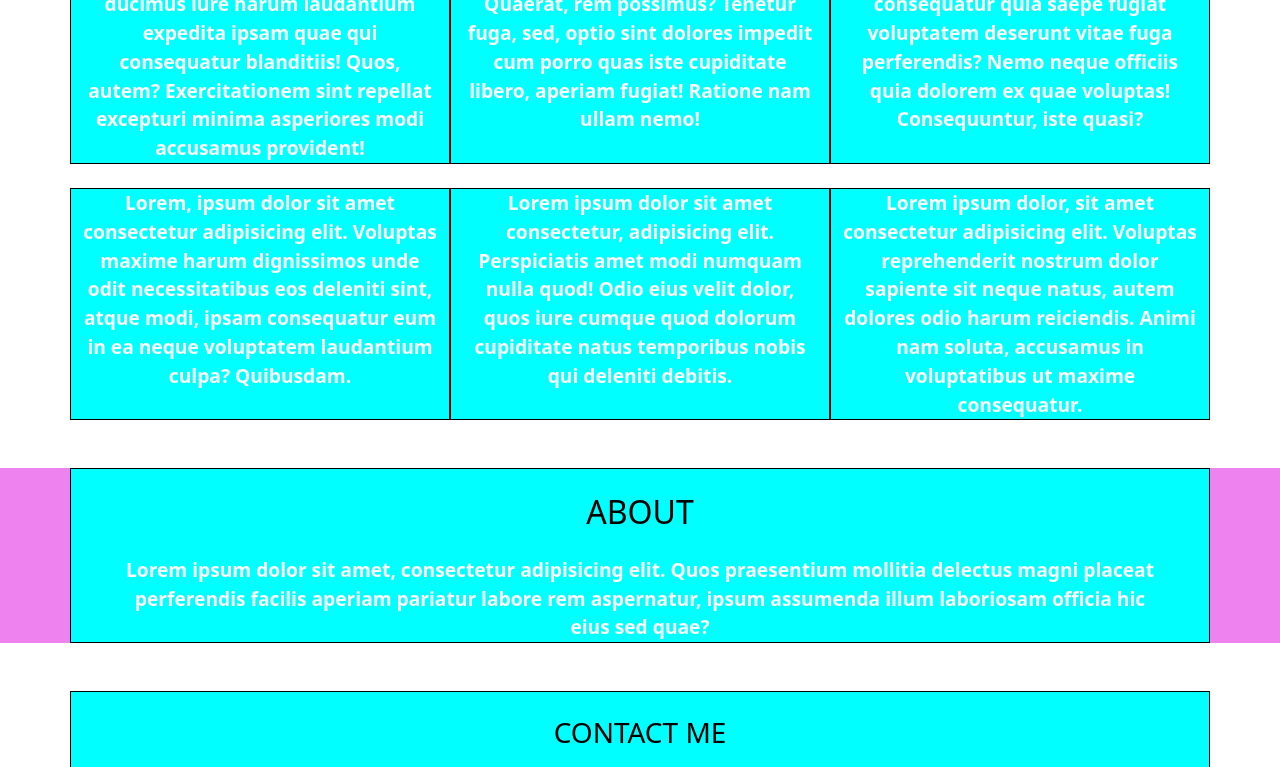
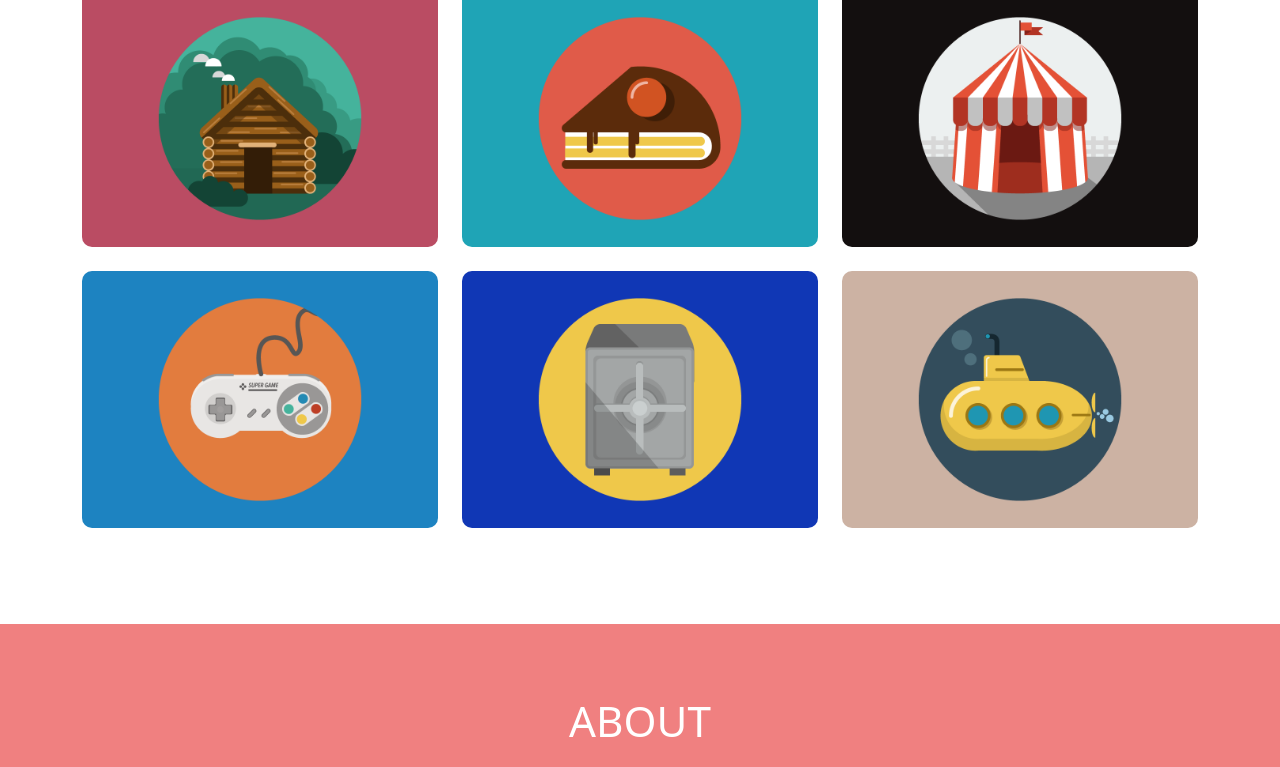
Before and after one commit to Onda-dev/html-css-bootstrap-freelancer, a plain HTML site: page index.html in a window 1280 px wide. Shown: the part 660-1427 px from the top of the page. Drawn offline with nearby package versions, Linux system fonts and the light colour scheme.

Commit message:
Sezioni portfolio e about ok

```diff
--- a/css/style.css
+++ b/css/style.css
@@ -6,6 +6,14 @@ a {
     color: inherit;
 }
 
+img {
+    width: 100%;
+}
+
+.wrapper-small {
+    max-width: 1000px;
+    margin: auto;
+}
 /*----------------
     BUTTONS
 -----------------*/
@@ -41,9 +49,9 @@ header {
     background-color: rgb(146, 130, 238);
 }
 
-[class*=col-] {
+/* [class*=col-] {
     background-color: aqua;
-    border: 1px solid black;
+    border: 1px solid black; */
     /* height: 400px; */
 }
 
@@ -76,6 +84,29 @@ footer {
 }
 
 .hero h2 {
-    font-size: 1.2em;
+    font-size: 1.1em;
     color: white;
 }
+
+/*----------------
+    PORTFOLIO
+-----------------*/
+.portfolio img {
+    border-radius: 10px;
+}
+
+.portfolio h2 {
+    font-size: 2.2em;
+}
+
+/*----------------
+    ABOUT
+-----------------*/
+.about {
+    background-color: lightcoral;
+}
+
+.about h2 {
+    font-size: 2.2em;
+    color: white;
+}
--- a/index.html
+++ b/index.html
@@ -42,7 +42,7 @@
 
                 <div class="hero_box py-5">
                     <div class="propic_box my-2">
-                        <img class="img-fluid" src="img/avatar.svg" alt="immagine del profilo">
+                        <img src="img/avatar.svg" alt="immagine del profilo">
                     </div>
                     <h1 class="text-center">start bootstrap</h1>
                     <h2>graphic artist - web designer - illustrator</h2>
@@ -50,7 +50,7 @@
 
             </section>
 
-            <section class="portfolio">   <!-- PORTFOLIO -->
+            <section class="portfolio py-5">   <!-- PORTFOLIO -->
 
                 <div class="container overflow-hidden text-center">
 
@@ -58,22 +58,22 @@
 
                     <div class="row g-4">
                         <div class="col-12 col-md-6 col-lg-4">
-                            Lorem, ipsum dolor sit amet consectetur adipisicing elit. Quod, ducimus iure harum laudantium expedita ipsam quae qui consequatur blanditiis! Quos, autem? Exercitationem sint repellat excepturi minima asperiores modi accusamus provident!
+                            <img src="img/cabin.png" alt="">
                         </div>
                         <div class="col-12 col-md-6 col-lg-4">
-                            Lorem ipsum dolor sit amet consectetur adipisicing elit. Quaerat, rem possimus? Tenetur fuga, sed, optio sint dolores impedit cum porro quas iste cupiditate libero, aperiam fugiat! Ratione nam ullam nemo!
+                            <img src="img/cake.png" alt="">
                         </div>
                         <div class="col-12 col-md-6 col-lg-4">
-                            Lorem ipsum dolor sit amet consectetur adipisicing elit. Eos sed consequatur quia saepe fugiat voluptatem deserunt vitae fuga perferendis? Nemo neque officiis quia dolorem ex quae voluptas! Consequuntur, iste quasi?
+                            <img src="img/circus.png" alt="">
                         </div>
                         <div class="col-12 col-md-6 col-lg-4">
-                            Lorem, ipsum dolor sit amet consectetur adipisicing elit. Voluptas maxime harum dignissimos unde odit necessitatibus eos deleniti sint, atque modi, ipsam consequatur eum in ea neque voluptatem laudantium culpa? Quibusdam.
+                            <img src="img/game.png" alt="">
                         </div>
                         <div class="col-12 col-md-6 col-lg-4">
-                            Lorem ipsum dolor sit amet consectetur, adipisicing elit. Perspiciatis amet modi numquam nulla quod! Odio eius velit dolor, quos iure cumque quod dolorum cupiditate natus temporibus nobis qui deleniti debitis.
+                            <img src="img/safe.png" alt="">
                         </div>
                         <div class="col-12 col-md-6 col-lg-4">
-                            Lorem ipsum dolor, sit amet consectetur adipisicing elit. Voluptas reprehenderit nostrum dolor sapiente sit neque natus, autem dolores odio harum reiciendis. Animi nam soluta, accusamus in voluptatibus ut maxime consequatur.
+                            <img src="img/submarine.png" alt="">
                         </div>
                     </div>
 
@@ -81,14 +81,21 @@
 
             </section>
 
-            <section class="about my-5"> <!-- ABOUT-->
+            <section class="about my-5 py-5"> <!-- ABOUT-->
 
                 <div class="container">
-                    <div class="row">
-                        <div class="col-12 text-center px-5">
-                            <h2 class="my-4">about</h2>
-                            <div>
-                                Lorem ipsum dolor sit amet, consectetur adipisicing elit. Quos praesentium mollitia delectus magni placeat perferendis facilis aperiam pariatur labore rem aspernatur, ipsum assumenda illum laboriosam officia hic eius sed quae?
+                    <div class="wrapper-small">
+                        <div class="row">
+                            <h2 class="text-center my-4">about</h2>
+                            <div class="col-12 col-md-6 text-left">
+                                <p>
+                                    Lorem ipsum dolor sit amet, consectetur adipisicing elit. Quos praesentium mollitia delectus magni placeat perferendis facilis aperiam pariatur labore rem aspernatur, ipsum assumenda illum laboriosam officia hic eius sed quae?
+                                </p>
+                            </div>
+                            <div class="col-12 col-md-6 text-left">
+                                <p>
+                                    Lorem ipsum dolor sit amet, consectetur adipisicing elit. Quos praesentium mollitia delectus magni placeat perferendis facilis aperiam pariatur labore rem aspernatur, ipsum assumenda illum laboriosam officia hic eius sed quae?
+                                </p>
                             </div>
                         </div>
                     </div>
```
